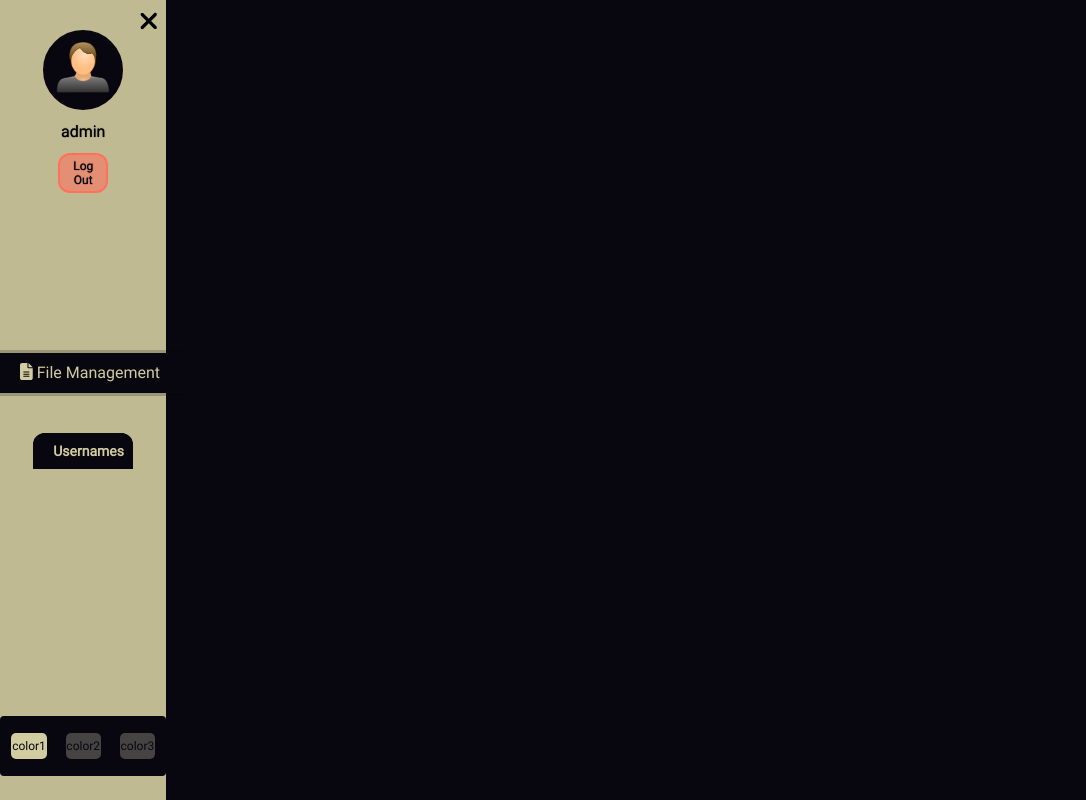
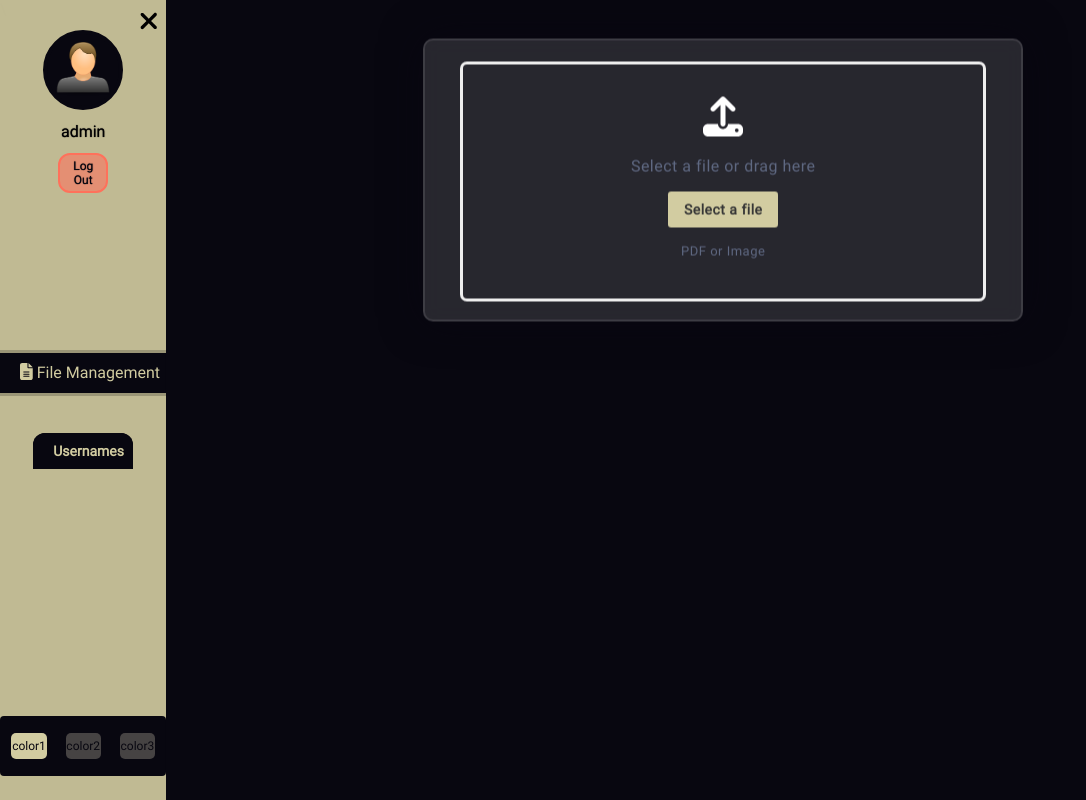
Before and after one commit to Mohammadflht/File-Management, a Vue app: page /#/user-panel/file-management in a window 1280 px wide. Shown: the whole page, without its empty margins (0-1086 px from the left). Built offline with nearby package versions, Linux system fonts and the light colour scheme.

Commit message:
Fix some bugs in user panel and forth panel

```diff
--- a/src/components/FileManagement.vue
+++ b/src/components/FileManagement.vue
@@ -1,7 +1,7 @@
 <template>
     <div id="file-management">
         <navBar4></navBar4>
-        <FilesList></FilesList>
+        <fileUpload></fileUpload>
     </div>
 </template>
 
@@ -12,7 +12,7 @@ import FilesList from './FileManagementList.vue';
 export default {
     components: {
         navBar4,
-        FilesList,
+        fileUpload: FilesList,
     },
     data() {
         return {
--- a/src/components/UserPanel.vue
+++ b/src/components/UserPanel.vue
@@ -1,17 +1,19 @@
 <template>
     <div id="admin-panel">\
         <userNavBar></userNavBar>
-        <!-- <panelHeader></panelHeader> -->
+        <fileUpload></fileUpload>
     </div>
 </template>
 
 <script>
 // import panelHeader from './panel-header.vue';
 import userNavBar from './user-nav-bar.vue';
+import FilesList from './FileManagementList.vue';
+
 export default {
     components: {
-        // panelHeader,
         userNavBar,
+        fileUpload: FilesList
     },
     data() {
         return {
```
